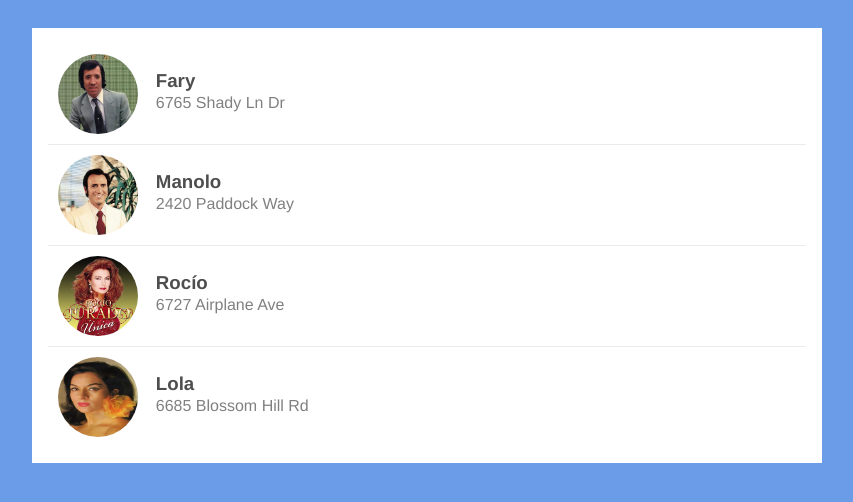
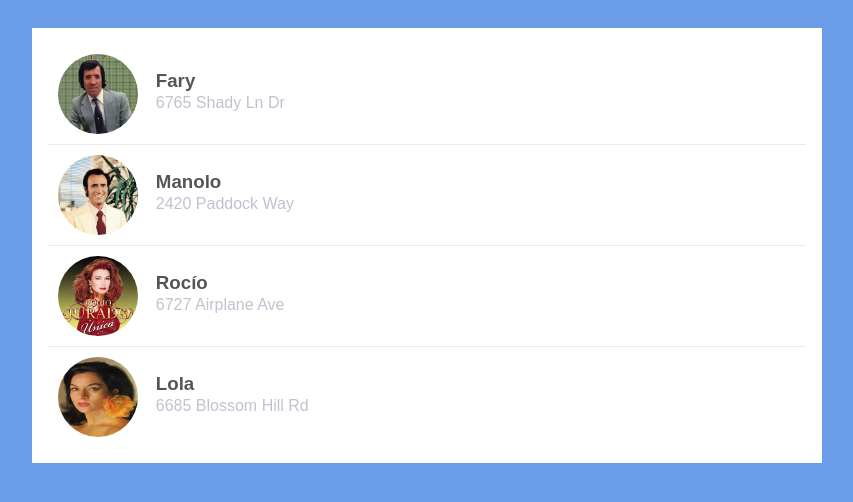
Before and after one commit to 2Tucho/ContactosCopleros, a plain HTML site: page index.html in a window 1280 px wide. Shown: the whole page, without its empty margins (213-1066 px from the left). Drawn offline with Linux system fonts and the light colour scheme.

Commit message:
Changed font-style

```diff
--- a/style.css
+++ b/style.css
@@ -1,6 +1,6 @@
 body {
     background-color: rgb(107, 156, 231);
-    font-family: Helvetica, sans-serif;
+    font-family: 'Arial Narrow Bold', sans-serif, Impact, Haettenschweiler;
     display: flex;
     justify-content: center;
 }
@@ -27,11 +27,11 @@ div {
 }
 
 h1 {
-    color: rgb(79, 78, 78);
+    color: rgb(85, 85, 85);
 }
 
 p {
-    color: grey;
+    color: rgb(190, 195, 207);
 }
 
 .imagen {
```
